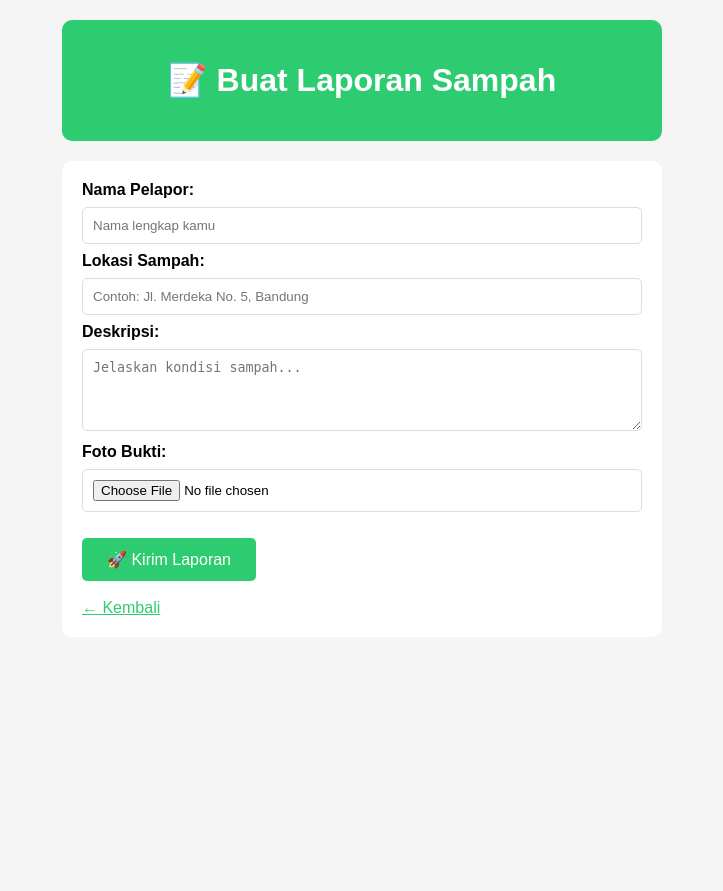
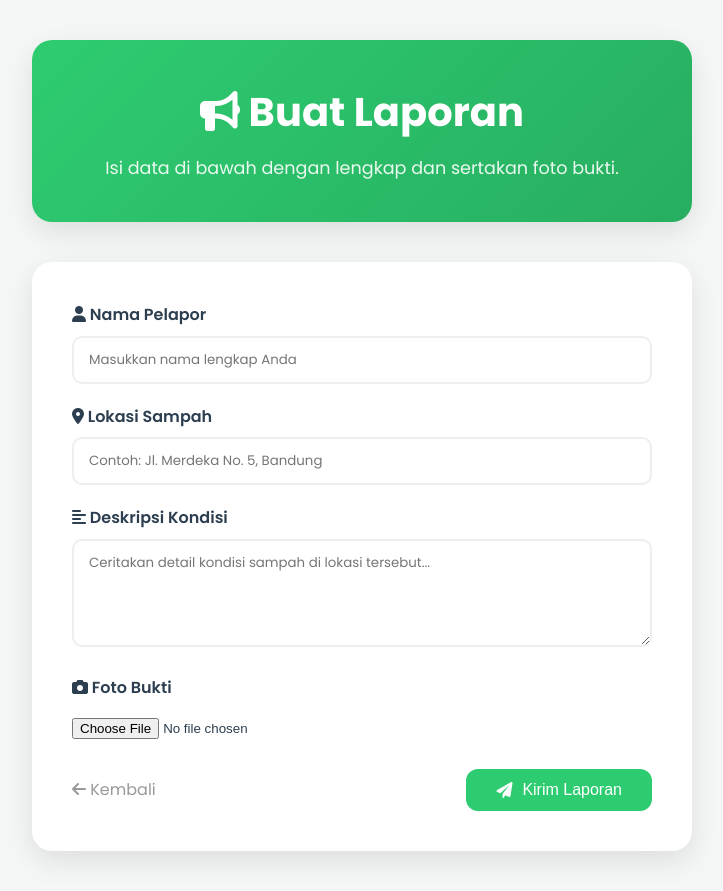
Before and after one commit to Baymooo/sisampah, a Flask app: page /laporan in a window 1280 px wide. Shown: the whole page, without its empty margins (278-1001 px from the left). Before the commit the page ends 615 px from the top, so only its background shows below. Run offline with Flask 3, Linux system fonts and the light colour scheme; parts of the project's set-up code (start-up, migrations or seed data) failed here and were passed over.

Commit message:
Perubahan Tampilan Website

```diff
--- a/static/style.css
+++ b/static/style.css
@@ -1,3 +1,18 @@
+/* Import Google Font */
+@import url('https://fonts.googleapis.com/css2?family=Poppins:wght@300;400;500;600;700&display=swap');
+
+:root {
+    --primary: #2ecc71;
+    --primary-dark: #27ae60;
+    --secondary: #3498db;
+    --secondary-dark: #2980b9;
+    --danger: #e74c3c;
+    --warning: #f39c12;
+    --dark: #2c3e50;
+    --light: #f8f9fa;
+    --shadow: 0 10px 30px rgba(0,0,0,0.1);
+}
+
 * {
     margin: 0;
     padding: 0;
@@ -5,130 +20,159 @@
 }
 
 body {
-    font-family: 'Segoe UI', Tahoma, Geneva, Verdana, sans-serif;
-    background: #f0f2f5;
-    color: #333;
-}
-
-.header {
-    background: linear-gradient(135deg, #2ecc71, #27ae60);
-    color: white;
-    padding: 20px;
-    border-radius: 12px;
-    text-align: center;
-    margin-bottom: 20px;
-    box-shadow: 0 4px 15px rgba(46,204,113,0.3);
-}
-
-.header h1 {
-    font-size: 2em;
-    margin-bottom: 5px;
+    font-family: 'Poppins', sans-serif;
+    background-color: #f4f7f6;
+    color: var(--dark);
+    line-height: 1.6;
 }
 
 .container {
-    max-width: 900px;
-    margin: 30px auto;
+    max-width: 1100px;
+    margin: 40px auto;
     padding: 0 20px;
 }
 
+/* Header & Hero Section */
+.header-section {
+    background: linear-gradient(135deg, var(--primary), var(--primary-dark));
+    color: white;
+    padding: 60px 20px;
+    border-radius: 20px;
+    text-align: center;
+    margin-bottom: 40px;
+    box-shadow: var(--shadow);
+}
+
+.header-section h1 {
+    font-size: 2.5rem;
+    font-weight: 700;
+    margin-bottom: 10px;
+}
+
+.header-section p {
+    font-size: 1.1rem;
+    opacity: 0.9;
+}
+
+/* Card Styling */
 .card {
     background: white;
-    padding: 25px;
-    border-radius: 12px;
-    margin: 20px 0;
-    box-shadow: 0 2px 10px rgba(0,0,0,0.08);
+    padding: 40px;
+    border-radius: 20px;
+    box-shadow: var(--shadow);
+    transition: transform 0.3s ease;
+}
+
+/* Button Styling */
+.btn-group {
+    display: flex;
+    gap: 15px;
+    justify-content: center;
+    margin-top: 30px;
 }
 
 .btn {
-    background: #2ecc71;
-    color: white;
-    padding: 12px 28px;
+    padding: 12px 30px;
+    border-radius: 12px;
+    font-weight: 500;
+    text-decoration: none;
+    transition: all 0.3s ease;
+    display: inline-flex;
+    align-items: center;
+    gap: 10px;
     border: none;
-    border-radius: 8px;
-    text-decoration: none;
-    font-size: 15px;
     cursor: pointer;
-    display: inline-block;
-    transition: background 0.2s;
+    font-size: 1rem;
 }
 
-.btn:hover {
-    background: #27ae60;
+.btn-main { background: var(--primary); color: white; }
+.btn-main:hover { background: var(--primary-dark); transform: translateY(-3px); }
+
+.btn-admin { background: var(--secondary); color: white; }
+.btn-admin:hover { background: var(--secondary-dark); transform: translateY(-3px); }
+
+.btn-update {
+    background: var(--dark);
+    color: white;
+    padding: 8px 15px;
+    font-size: 0.85rem;
 }
 
-.btn-admin {
-    background: #3498db;
+/* Form Styling */
+.form-group {
+    margin-bottom: 20px;
+    text-align: left;
 }
 
-.btn-admin:hover {
-    background: #2980b9;
+label {
+    display: block;
+    font-weight: 600;
+    margin-bottom: 8px;
+    color: var(--dark);
 }
 
-.btn-danger {
-    background: #e74c3c;
+input[type="text"], textarea, select {
+    width: 100%;
+    padding: 12px 15px;
+    border: 2px solid #eee;
+    border-radius: 10px;
+    font-family: inherit;
+    transition: border-color 0.3s ease;
 }
 
-form input,
-form textarea,
-form select {
-    width: 100%;
-    padding: 10px 14px;
-    margin: 8px 0 16px 0;
-    border: 1px solid #ddd;
-    border-radius: 8px;
-    font-size: 15px;
-    background: #fafafa;
+input:focus, textarea:focus {
+    outline: none;
+    border-color: var(--primary);
 }
 
-form input:focus,
-form textarea:focus {
-    outline: none;
-    border-color: #2ecc71;
+/* Admin Table Styling */
+.table-container {
     background: white;
-}
-
-form label {
-    font-weight: 600;
-    color: #555;
+    border-radius: 20px;
+    overflow: hidden;
+    box-shadow: var(--shadow);
 }
 
 table {
     width: 100%;
     border-collapse: collapse;
-    background: white;
-    border-radius: 12px;
-    overflow: hidden;
-    box-shadow: 0 2px 10px rgba(0,0,0,0.08);
 }
 
 th {
-    background: #3498db;
+    background: var(--secondary);
     color: white;
-    padding: 14px;
-    text-align: center;
+    padding: 18px;
     font-weight: 600;
 }
 
 td {
-    padding: 12px;
-    border-bottom: 1px solid #f0f0f0;
-    text-align: center;
+    padding: 15px;
+    border-bottom: 1px solid #eee;
+    vertical-align: middle;
 }
 
-tr:hover {
-    background: #f8f9fa;
+.img-thumbnail {
+    width: 70px;
+    height: 70px;
+    object-fit: cover;
+    border-radius: 12px;
+    box-shadow: 0 4px 8px rgba(0,0,0,0.1);
 }
 
-img {
-    width: 80px;
-    height: 80px;
-    object-fit: cover;
-    border-radius: 8px;
+/* Badge Status */
+.badge {
+    padding: 6px 12px;
+    border-radius: 20px;
+    font-size: 0.75rem;
+    font-weight: 700;
+    text-transform: uppercase;
 }
 
-.status-baru { color: #e74c3c; font-weight: bold; }
-.status-proses { color: #f39c12; font-weight: bold; }
-.status-selesai { color: #2ecc71; font-weight: bold; }
+.status-baru { background: #ffe9e9; color: var(--danger); }
+.status-proses { background: #fff4e5; color: var(--warning); }
+.status-selesai { background: #e9f7ef; color: var(--primary); }
 
-a { color: #2ecc71; text-decoration: none; }
-a:hover { text-decoration: underline; }
+@media (max-width: 768px) {
+    .btn-group { flex-direction: column; }
+    .table-container { overflow-x: auto; }
+}
--- a/templates/laporan.html
+++ b/templates/laporan.html
@@ -2,37 +2,48 @@
 <html lang="id">
 <head>
     <meta charset="UTF-8">
+    <meta name="viewport" content="width=device-width, initial-scale=1.0">
     <title>Buat Laporan - SiSampah</title>
-    <style>
-        body { font-family: Arial, sans-serif; max-width: 600px; margin: 0 auto; padding: 20px; background: #f5f5f5; }
-        .header { background: #2ecc71; color: white; padding: 20px; border-radius: 10px; text-align: center; }
-        .card { background: white; padding: 20px; border-radius: 10px; margin: 20px 0; }
-        input, textarea { width: 100%; padding: 10px; margin: 8px 0; border: 1px solid #ddd; border-radius: 5px; box-sizing: border-box; }
-        label { font-weight: bold; }
-        .btn { background: #2ecc71; color: white; padding: 12px 25px; border: none; border-radius: 5px; cursor: pointer; font-size: 16px; }
-        a { color: #2ecc71; }
-    </style>
+    <link rel="stylesheet" href="{{ url_for('static', filename='style.css') }}">
+    <link rel="stylesheet" href="https://cdnjs.cloudflare.com/ajax/libs/font-awesome/6.0.0/css/all.min.css">
 </head>
 <body>
-    <div class="header"><h1>📝 Buat Laporan Sampah</h1></div>
-    <div class="card">
-        <form method="POST" enctype="multipart/form-data">
-            <label>Nama Pelapor:</label>
-            <input type="text" name="nama" required placeholder="Nama lengkap kamu">
+    <div class="container" style="max-width: 700px;">
+        <div class="header-section" style="padding: 40px 20px;">
+            <h1><i class="fas fa-bullhorn"></i> Buat Laporan</h1>
+            <p>Isi data di bawah dengan lengkap dan sertakan foto bukti.</p>
+        </div>
 
-            <label>Lokasi Sampah:</label>
-            <input type="text" name="lokasi" required placeholder="Contoh: Jl. Merdeka No. 5, Bandung">
+        <div class="card">
+            <form method="POST" enctype="multipart/form-data">
+                <div class="form-group">
+                    <label><i class="fas fa-user"></i> Nama Pelapor</label>
+                    <input type="text" name="nama" required placeholder="Masukkan nama lengkap Anda">
+                </div>
 
-            <label>Deskripsi:</label>
-            <textarea name="deskripsi" rows="4" required placeholder="Jelaskan kondisi sampah..."></textarea>
+                <div class="form-group">
+                    <label><i class="fas fa-map-marker-alt"></i> Lokasi Sampah</label>
+                    <input type="text" name="lokasi" required placeholder="Contoh: Jl. Merdeka No. 5, Bandung">
+                </div>
 
-            <label>Foto Bukti:</label>
-            <input type="file" name="foto" accept="image/*" required>
+                <div class="form-group">
+                    <label><i class="fas fa-align-left"></i> Deskripsi Kondisi</label>
+                    <textarea name="deskripsi" rows="4" required placeholder="Ceritakan detail kondisi sampah di lokasi tersebut..."></textarea>
+                </div>
 
-            <br><br>
-            <button type="submit" class="btn">🚀 Kirim Laporan</button>
-        </form>
-        <br><a href="/">← Kembali</a>
+                <div class="form-group">
+                    <label><i class="fas fa-camera"></i> Foto Bukti</label>
+                    <input type="file" name="foto" accept="image/*" required style="border: none; padding: 10px 0;">
+                </div>
+
+                <div style="display: flex; align-items: center; justify-content: space-between; margin-top: 20px;">
+                    <a href="/" style="color: #999; text-decoration: none;"><i class="fas fa-arrow-left"></i> Kembali</a>
+                    <button type="submit" class="btn btn-main">
+                        <i class="fas fa-paper-plane"></i> Kirim Laporan
+                    </button>
+                </div>
+            </form>
+        </div>
     </div>
 </body>
 </html>
```
Also changed, not shown: templates/admin.html (+44 -31 lines), templates/index.html (+24 -18 lines).
